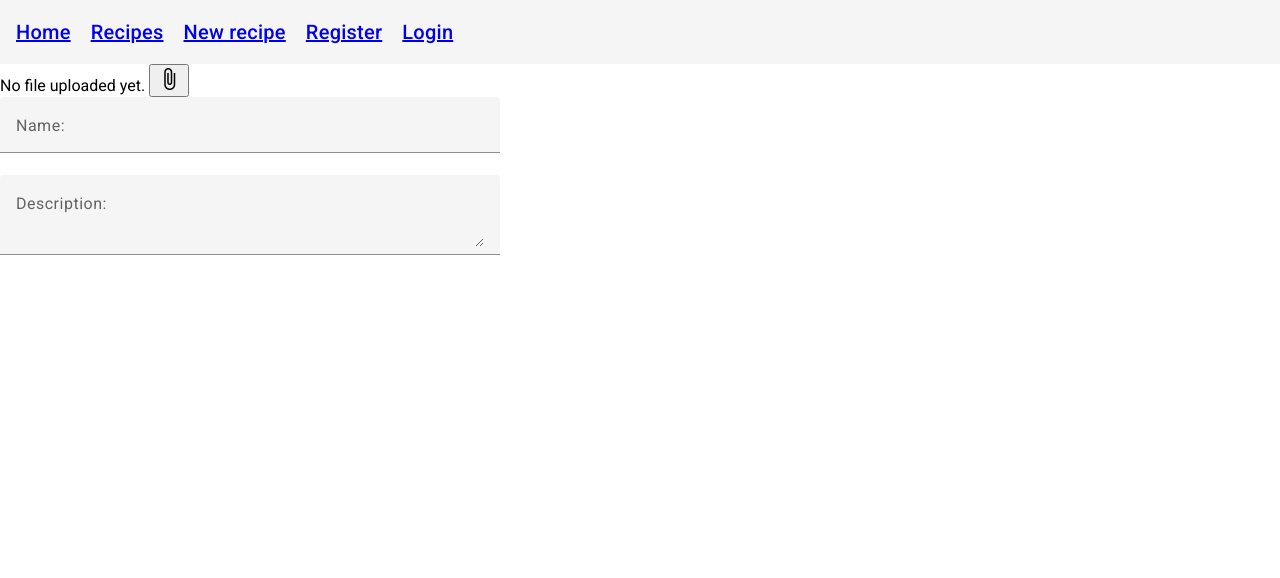
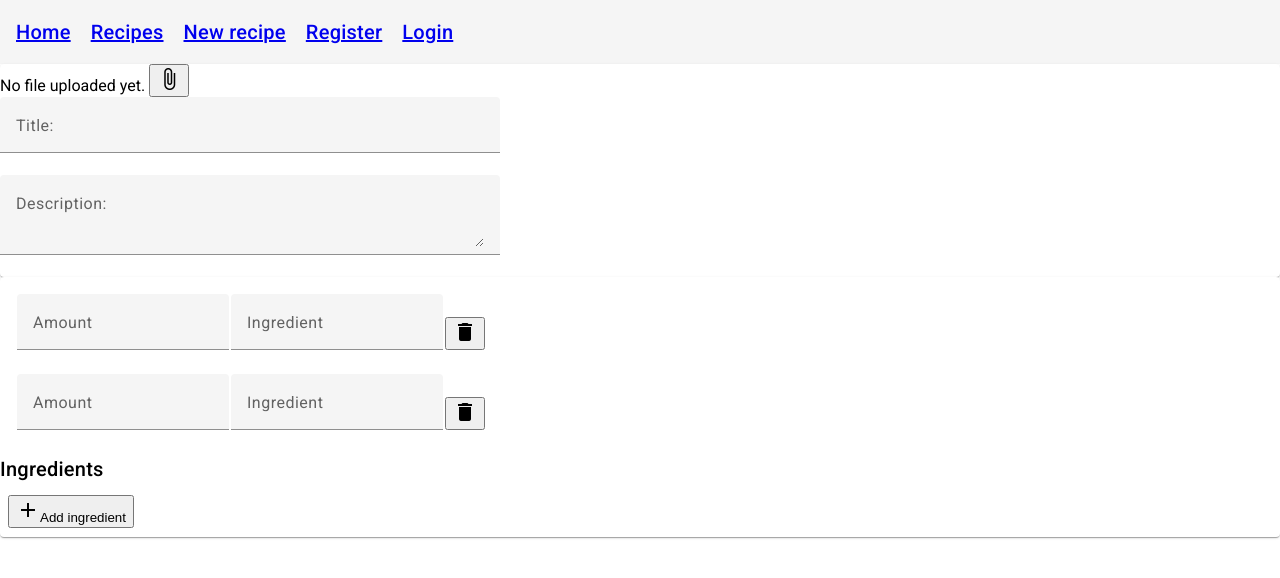
Before and after one commit to naaaani/cookbook-angular, an Angular app in the folder cookbook/: page /newRecipe in a window 1280 px wide. Shown: the top 578 px of the page. Built offline with nearby package versions, Linux system fonts and the light colour scheme.

Commit message:
Add ingredient-adder to recipe-form

```diff
--- a/cookbook/src/app/Recipe/recipe-form/recipe-form.component.html
+++ b/cookbook/src/app/Recipe/recipe-form/recipe-form.component.html
@@ -1,7 +1,8 @@
+<mat-card>
+    <form class="recipeForm" [formGroup]="recipeForm">
         <app-file-upload (fileEvent)="addImage($event)"></app-file-upload>
-<form class="recipeForm" [formGroup]="recipeForm">
         <mat-form-field class="full-width">
-        <mat-label>Name: </mat-label>
+            <mat-label>Title: </mat-label>
             <input matInput type="text" formControlName="name" placeholder="Ex. Tiramisu">
         </mat-form-field>
         <mat-form-field class="full-width">
@@ -9,3 +10,5 @@
             <textarea matInput type="textarea" formControlName="description" placeholder="Steps..."></textarea>
         </mat-form-field>
     </form>
+</mat-card>
+<app-ingredient-adder></app-ingredient-adder>
--- a/cookbook/src/app/Recipe/recipe-form/recipe-form.component.ts
+++ b/cookbook/src/app/Recipe/recipe-form/recipe-form.component.ts
@@ -6,6 +6,9 @@ import { MatFormFieldModule } from '@angular/material/form-field';
 import { MatInputModule } from '@angular/material/input';
 import { RecipeService } from '../recipe.service';
 import { IngredientService } from '../../Ingredient/ingredient.service';
+import { IngredientAdderComponent } from './ingredient-adder/ingredient-adder.component';
+import { MatCardModule } from '@angular/material/card';
+import { MatIconModule } from '@angular/material/icon';
 
 @Component({
   selector: 'app-recipe-form',
@@ -14,7 +17,10 @@ import { IngredientService } from '../../Ingredient/ingredient.service';
     ReactiveFormsModule,
     FileUploadComponent,
     MatFormFieldModule,
-    MatInputModule
+    MatInputModule,
+    MatCardModule,
+    MatIconModule,
+    IngredientAdderComponent,
   ],
   templateUrl: './recipe-form.component.html',
   styleUrl: './recipe-form.component.css'
@@ -37,7 +43,8 @@ export class RecipeFormComponent {
     this.recipeForm = formBuilder.group({
       name: '',
       description: '',
-      ingredients: []
+      ingredients: [],
+      amount: '',
     })
   }
 
```
Lines whose indentation alone changed are shown as unchanged.
